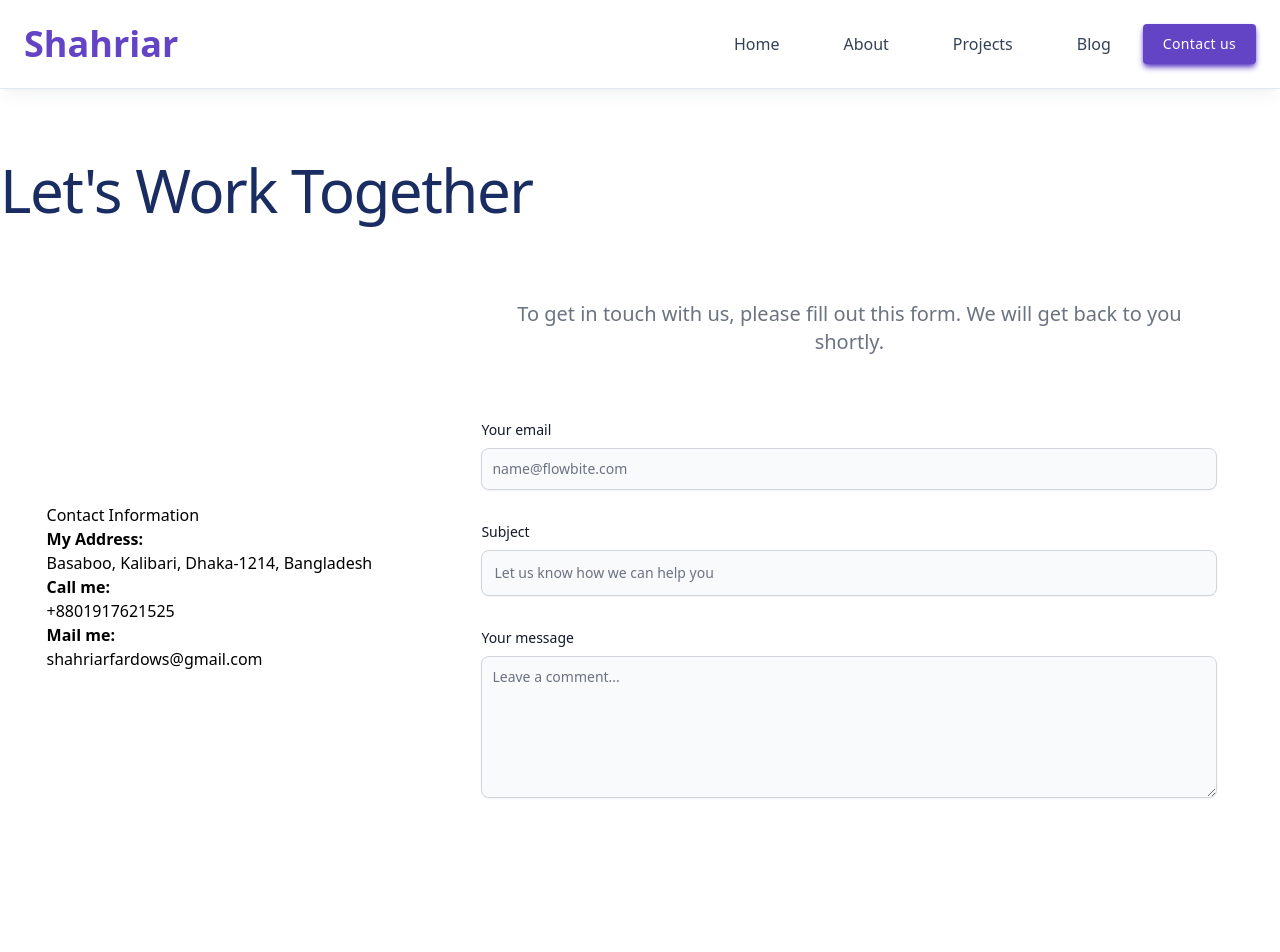
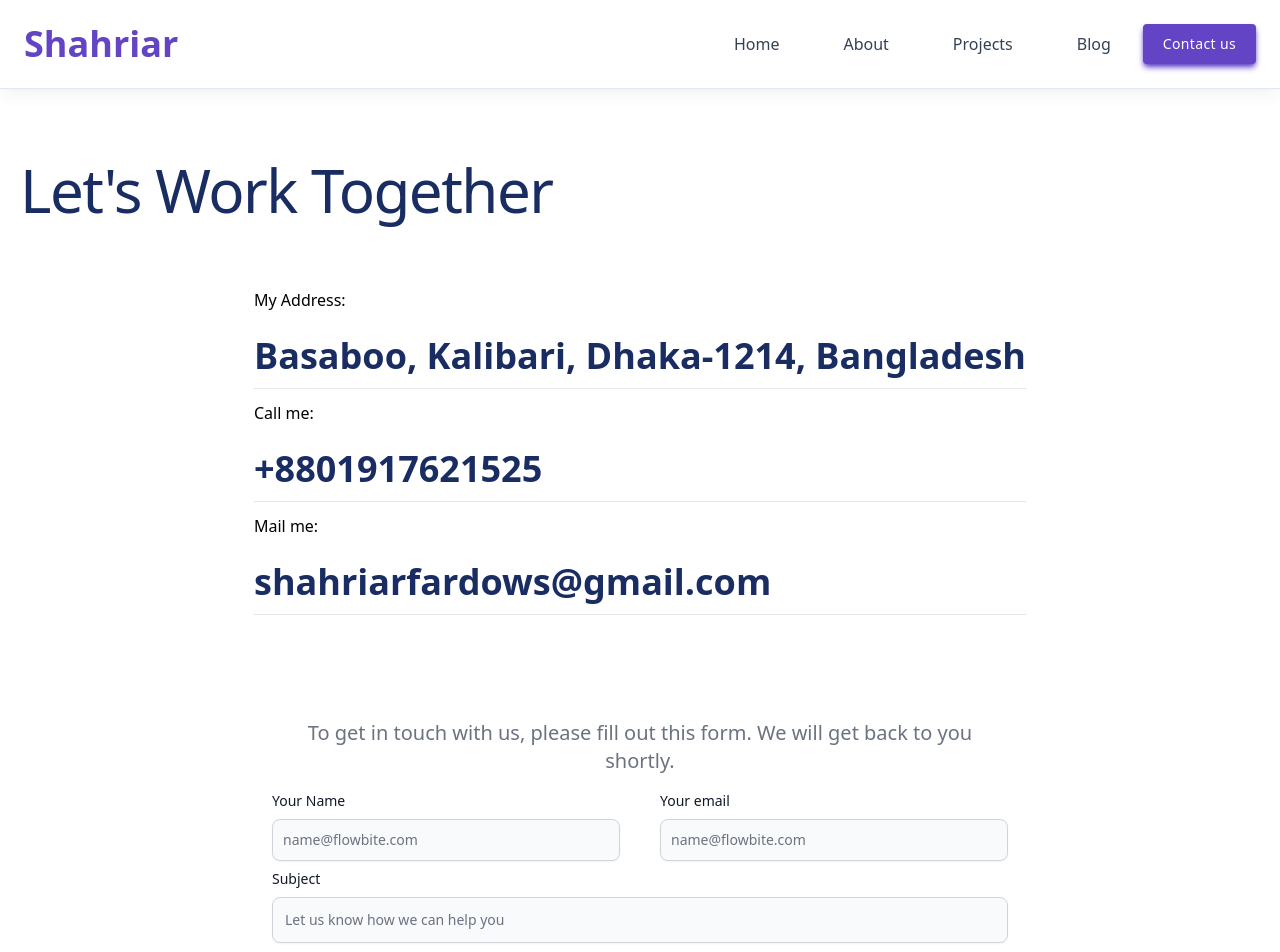
Before and after one commit to Shahriar-Fardows/Shahriar, a React (Vite) app: page /contact in a window 1280 px wide. Shown: the top 952 px of the page. Built offline with nearby package versions, Linux system fonts and the light colour scheme; a web font is replaced by a local one.

Commit message:
site map and robots file add

```diff
--- a/src/Components/Contact/Info.jsx
+++ b/src/Components/Contact/Info.jsx
@@ -2,26 +2,46 @@
 const Info = () => {
     return (
         <div className="container mx-auto py-20">
-            <h1 className="mb-4 text-6xl tracking-tight font-play  text-lemon-20 dark:text-white ">Let&apos;s Work Together</h1>
-            <div className="flex justify-around items-center">
-                <div className="contact-section">
-                    <h2>Contact Information</h2>
-                    <p><strong>My Address:</strong><br />
+            <div>
+                <h1 className="mb-4 px-5 text-4xl lg:text-6xl tracking-tight font-play  text-lemon-20 dark:text-white ">Let&apos;s Work Together</h1>
+                <div className="flex justify-around items-center py-10">
+                    <div className="px-5">
+                        <h5 className="pt-3">My Address:</h5><br />
+                        <h3 className="pb-3 text-lemon-20 font-bold font-play text-2xl md:text-3xl lg:text-4xl">
                             Basaboo, Kalibari, Dhaka-1214, Bangladesh
-                    </p>
-                    <p><strong>Call me:</strong><br />
+                        </h3>
+                        <hr />
+                        <h5 className="pt-3">Call me:</h5><br />
+                        <h3 className="pb-3 text-lemon-20 font-bold font-play text-2xl md:text-3xl lg:text-4xl">
                             +8801917621525
-                    </p>
-                    <p><strong>Mail me:</strong><br />
-                        <a href="mailto:shahriarfardows@gmail.com">shahriarfardows@gmail.com</a>
-                    </p>
+                        </h3>
+                        <hr />
+                        <h5 className="pt-3">Mail me:</h5><br />
+                        <h3 className="pb-3 text-lemon-20 font-bold font-play text-2xl md:text-3xl lg:text-4xl">
+                            <span>shahriarfardows@gmail.com</span>
+                        </h3>
+                        <hr />
+                    </div>
                 </div>
                 <section className="bg-white dark:bg-gray-900">
                     <div className="py-8 lg:py-16 px-4 mx-auto max-w-screen-md">
-                        <p className="mb-8 lg:mb-16 font-light text-center text-gray-500 dark:text-gray-400 sm:text-xl">
+                        <p className="mb-4 font-light text-center text-gray-500 dark:text-gray-400 sm:text-xl">
                             To get in touch with us, please fill out this form. We will get back to you shortly.
                         </p>
-                        <form action="#" className="space-y-8">
+                        <form action="#" className="space-y-2">
+                            <div className="grid grid-cols-1 lg:grid-cols-2 gap-10">
+                                <div>
+                                    <label htmlFor="Name" className="block mb-2 text-sm font-medium text-gray-900 dark:text-gray-300">
+                                        Your Name
+                                    </label>
+                                    <input
+                                        type="text"
+                                        id="Name"
+                                        className="shadow-sm bg-gray-50 border border-gray-300 text-gray-900 text-sm rounded-lg focus:ring-primary-500 focus:border-primary-500 block w-full p-2.5 dark:bg-gray-700 dark:border-gray-600 dark:placeholder-gray-400 dark:text-white dark:focus:ring-primary-500 dark:focus:border-primary-500 dark:shadow-sm-light"
+                                        placeholder="name@flowbite.com"
+                                        required
+                                    />
+                                </div>
                                 <div>
                                     <label htmlFor="email" className="block mb-2 text-sm font-medium text-gray-900 dark:text-gray-300">
                                         Your email
@@ -33,6 +53,7 @@ const Info = () => {
                                         placeholder="name@flowbite.com"
                                         required
                                     />
+                                </div>
                             </div>
                             <div>
                                 <label htmlFor="subject" className="block mb-2 text-sm font-medium text-gray-900 dark:text-gray-300">
@@ -59,9 +80,9 @@ const Info = () => {
                             </div>
                             <button
                                 type="submit"
-                                className="py-3 px-5 text-sm font-medium text-center text-white rounded-lg bg-primary-700 sm:w-fit hover:bg-primary-800 focus:ring-4 focus:outline-none focus:ring-primary-300 dark:bg-primary-600 dark:hover:bg-primary-700 dark:focus:ring-primary-800"
+                                className="inline-flex h-10 items-center justify-center gap-2 whitespace-nowrap rounded bg-hello-10 px-5 text-sm font-medium tracking-wide text-white shadow-md shadow-hello-10 transition duration-300 hover:bg-lemon-20 hover:shadow-sm hover:shadow-hello-10 focus:bg-hello-10 focus:shadow-sm focus:shadow-lemon-20 focus-visible:outline-none disabled:cursor-not-allowed disabled:border-lemon-20 disabled:bg-lemon-20 disabled:shadow-none"
                             >
-                                Send message
+                                <span className='font-play'> Send message</span>
                             </button>
                         </form>
                     </div>
```
Lines whose indentation alone changed are shown as unchanged.
